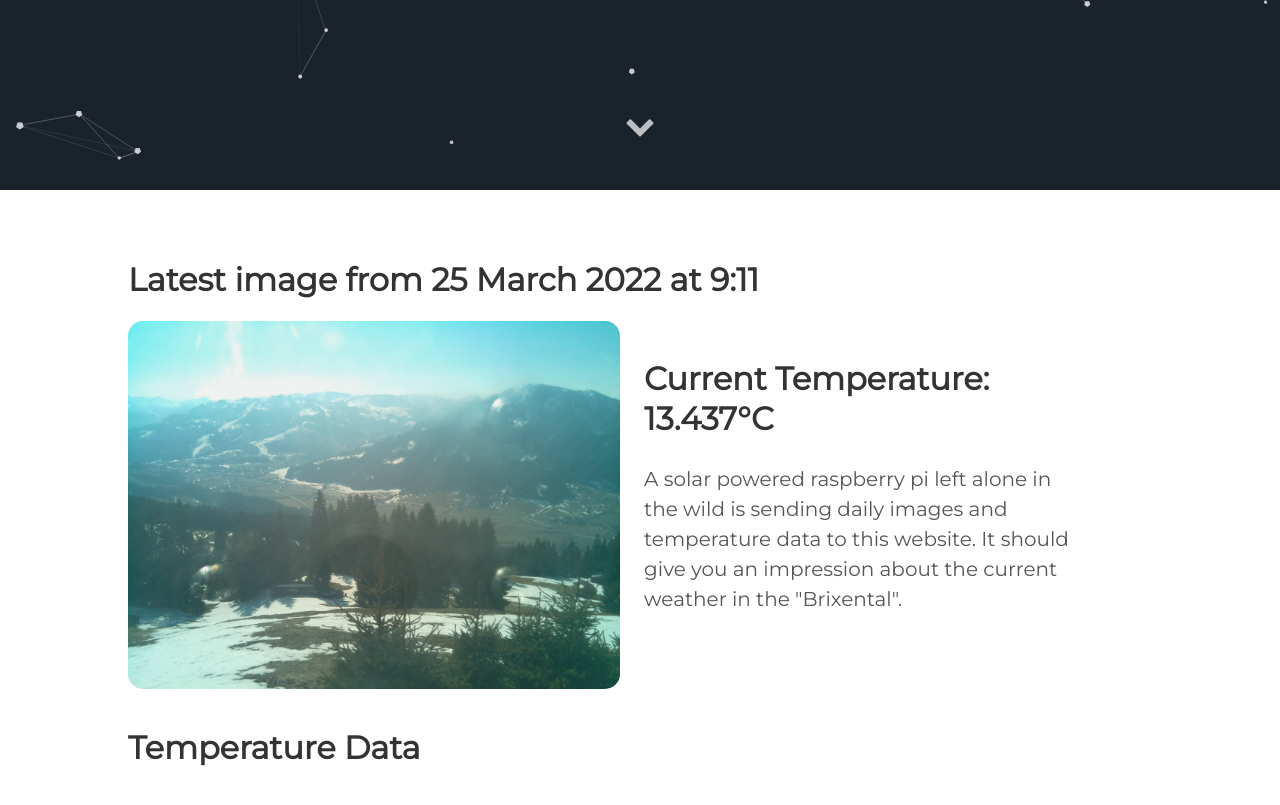
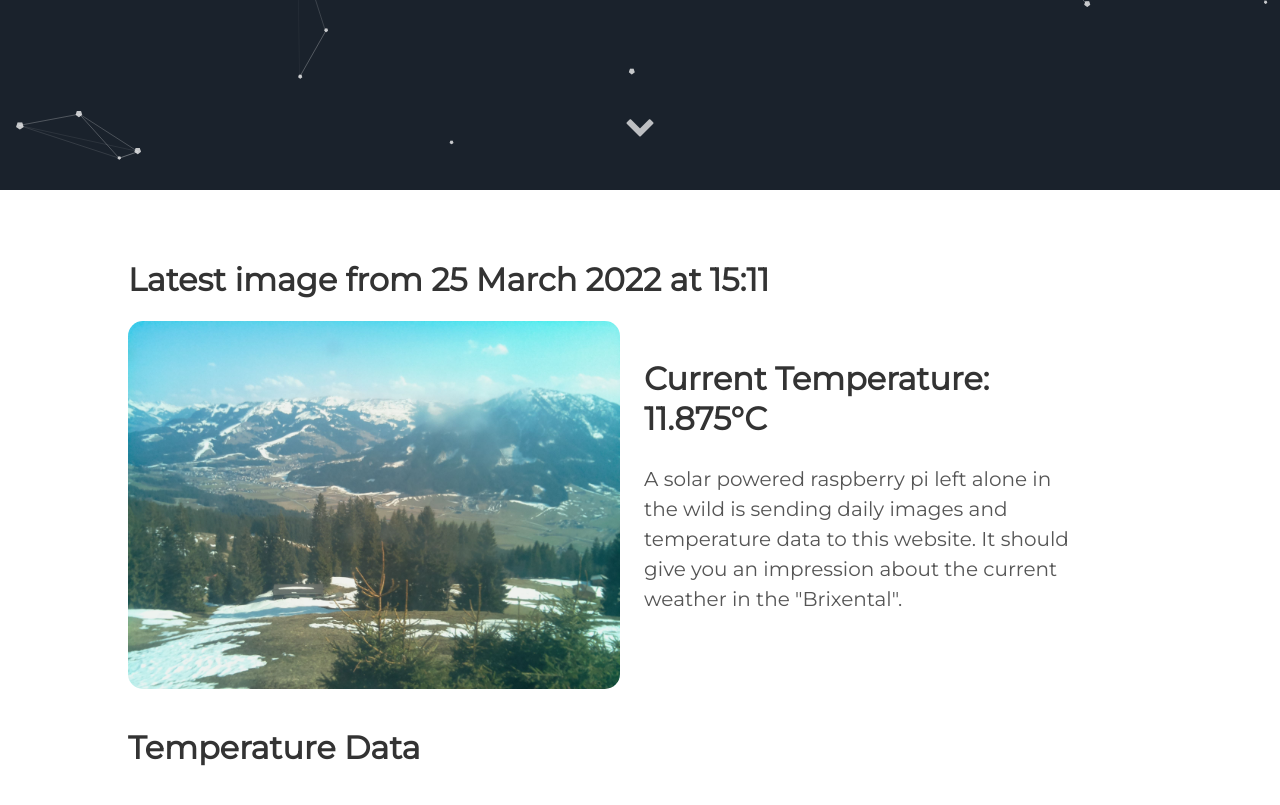
Before and after one commit to vektorious/vektorious.github.io, a Jekyll site: the page built from resources/huette.md, in a window 1280 px wide and 900 px high, scrolled down 710 px. Shown: the top 805 px of the window. Built offline with Jekyll 4.4.1, drawn with Linux system fonts in a browser that asks for light colours.

Commit message:
I'm a bot beep boop

```diff
--- a/resources/huette.md
+++ b/resources/huette.md
@@ -6,13 +6,13 @@ image: '/assets/img/'
 description: 'Live image from the Austrian alps'
 twitter_text: ' '
 ---
-## Latest image from 25 March 2022 at  9:11
+## Latest image from 25 March 2022 at 15:11
 <div class="huette">
   <div class="huette-image">
     <img src="{{ "/assets/img/huette.jpg" | prepend: site.baseurl }}">
   </div>
   <div class="huette-text">
-        <h2>Current Temperature: 13.437°C</h2>
+        <h2>Current Temperature: 11.875°C</h2>
         <p>A solar powered raspberry pi left alone in the wild is sending daily images and temperature data to this website. It should give you an impression about the current weather in the "Brixental".</p>
 
   </div>
```
Also changed, not shown: rpi-script/2022-03-25_150946.txt (renamed from rpi-script/2022-03-25_090950.txt, +5 -5 lines), rpi-script/huette.md (+2 -2 lines), assets/img/huette.jpg, assets/img/temp_plot.png, rpi-script/temp_plot.png, 1 other file.
